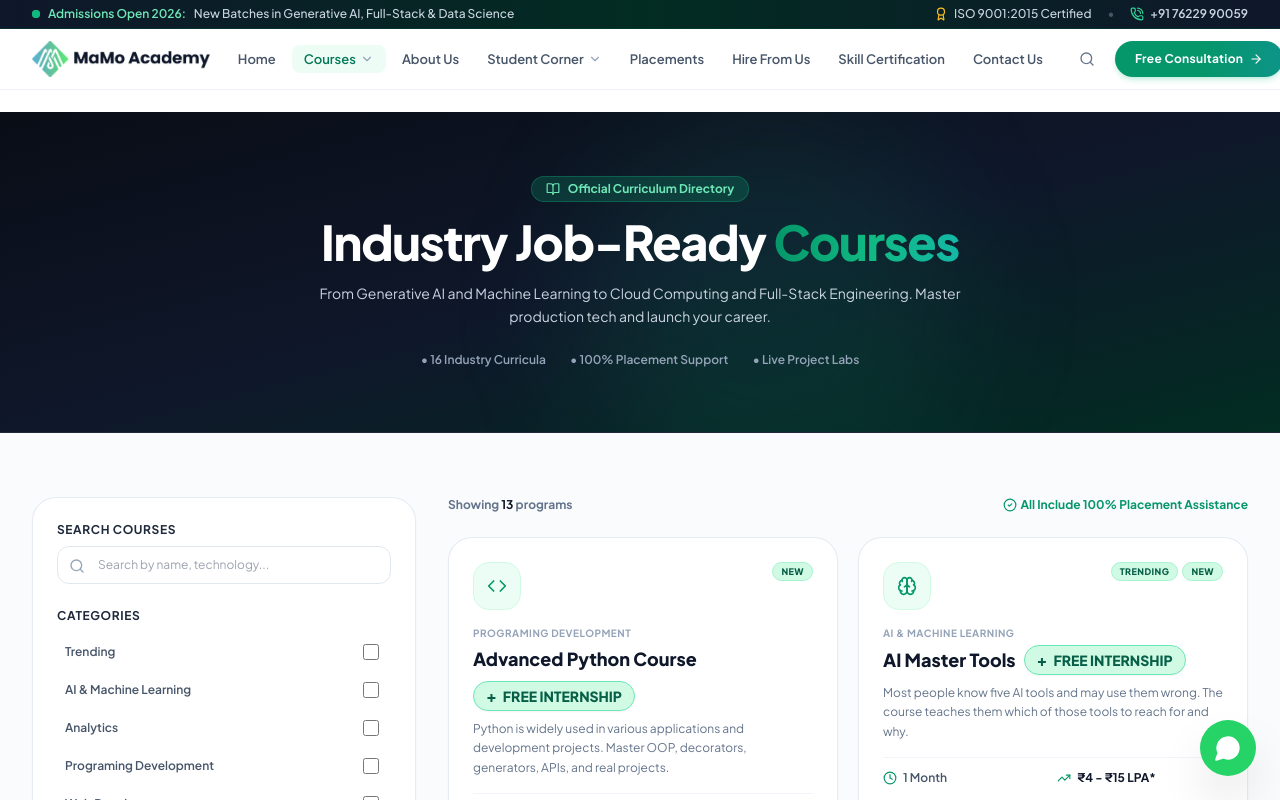
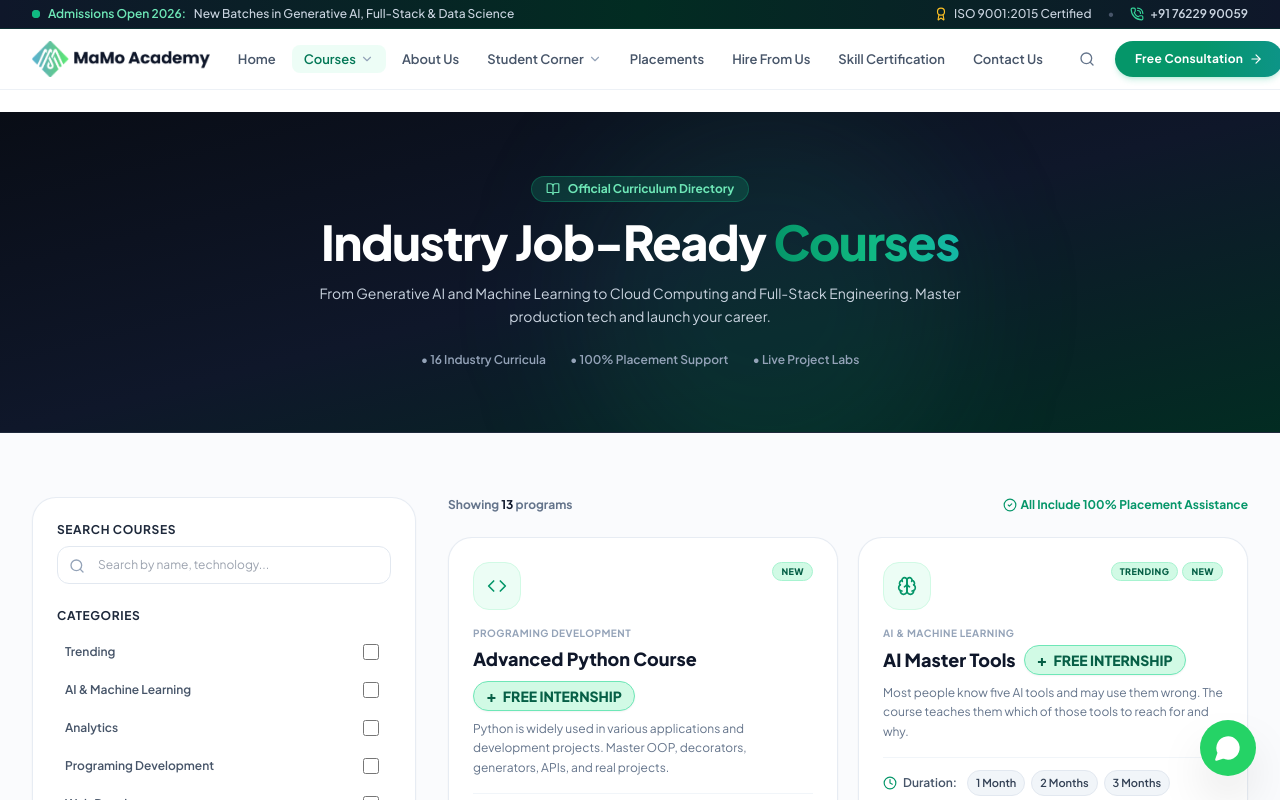
Before and after one commit to Miles2075/mamotechnolabs-main, a React (Vite) app: page / in a window 1280 px wide. Both pictures are taken after a click on the button 1087 px from the left and 59 px from the top of the page. Shown: the top 800 px of the page. Built offline with nearby package versions, Linux system fonts and the light colour scheme.

Commit message:
Show all duration options on every course card

```diff
--- a/src/pages/ViewCoursesPage.tsx
+++ b/src/pages/ViewCoursesPage.tsx
@@ -359,10 +359,18 @@ export const ViewCoursesPage: React.FC<ViewCoursesPageProps> = ({ navigateTo, op
                       </div>
 
                       {/* Highlight Specs */}
-                      <div className="grid grid-cols-2 gap-2 pt-3 border-t border-slate-100 text-xs">
-                        <div className="flex items-center gap-1.5 text-slate-600">
-                          <Clock className="w-3.5 h-3.5 text-brand-600" />
-                          <span className="font-semibold">{course.duration}</span>
+                      <div className="flex flex-col gap-3 pt-3 border-t border-slate-100 text-xs">
+                        <div className="flex flex-wrap items-center gap-1.5 text-slate-600">
+                          <Clock className="w-3.5 h-3.5 text-brand-600 shrink-0" />
+                          <span className="font-semibold mr-1">Duration:</span>
+                          {durationOptions.map((duration) => (
+                            <span
+                              key={duration}
+                              className="inline-flex items-center rounded-full bg-slate-100 border border-slate-200 px-2 py-1 text-[11px] font-semibold text-slate-700"
+                            >
+                              {duration}
+                            </span>
+                          ))}
                         </div>
                         <div className="flex items-center gap-1.5 text-slate-600">
                           <TrendingUp className="w-3.5 h-3.5 text-emerald-600" />
```
